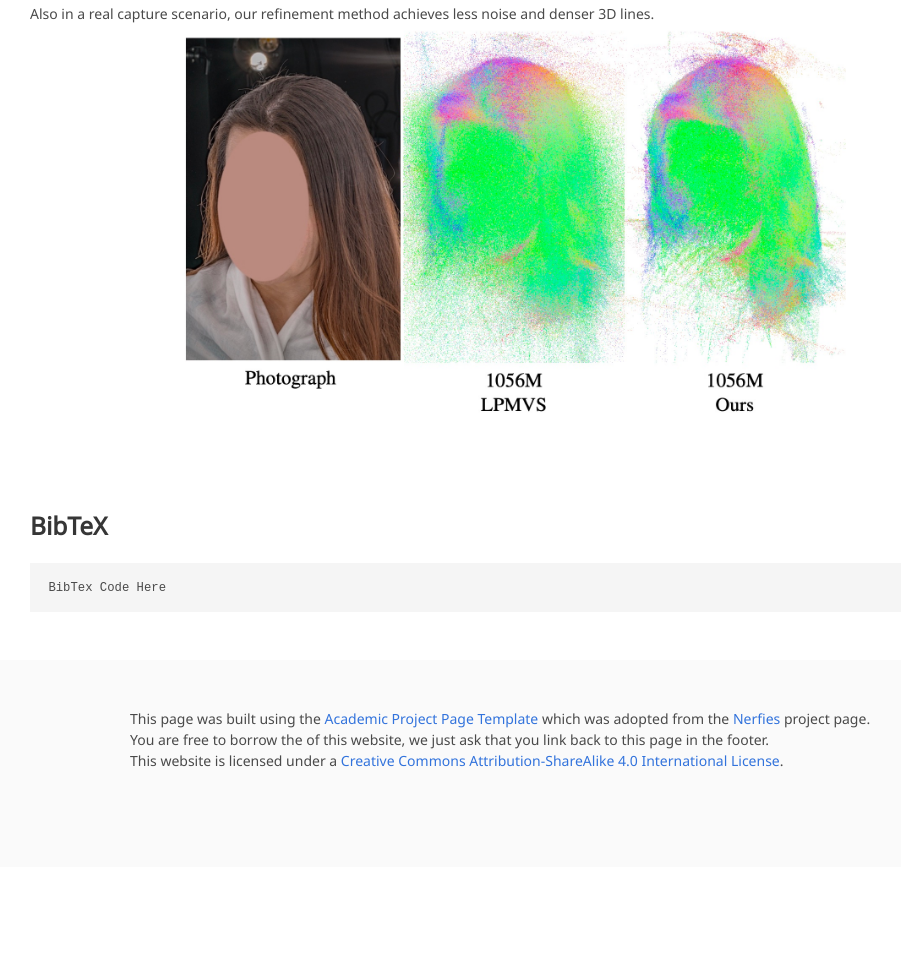
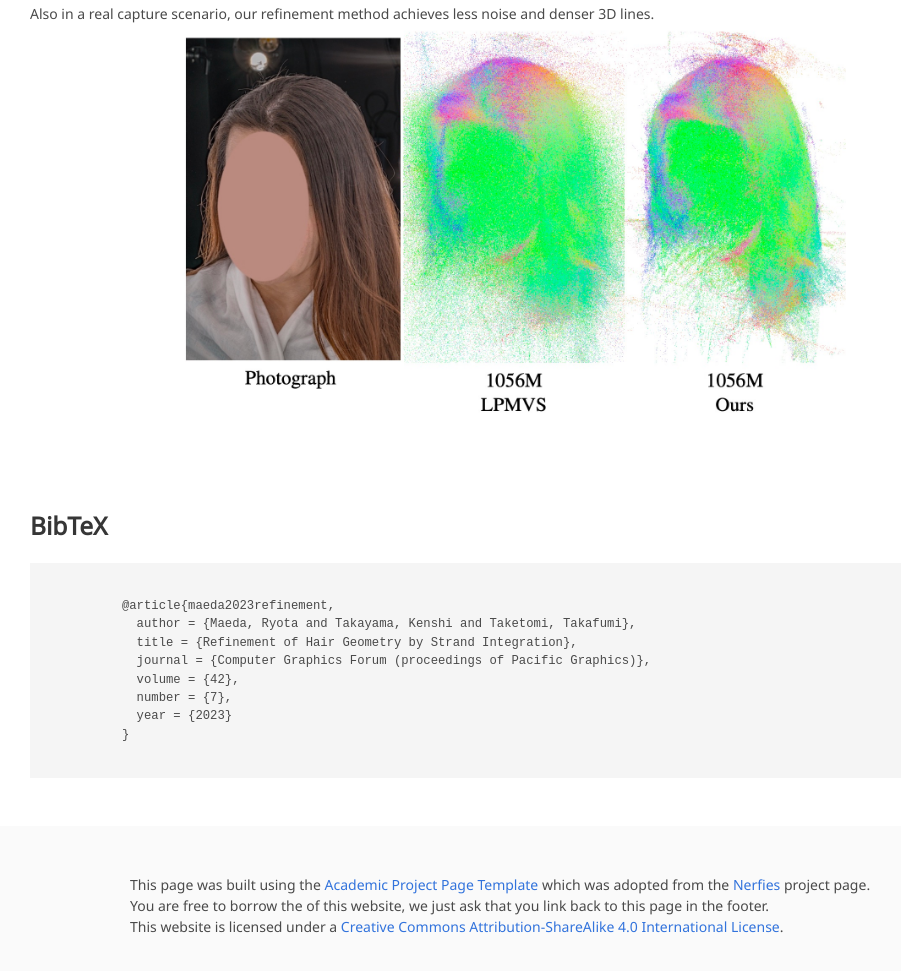
Before and after one commit to elerac/strand_integration_page, a plain HTML site: page index.html in a window 1280 px wide. Shown: the part 3521-4492 px from the top of the page, without its empty margins (130-1031 px from the left). Before the commit the page ends 4388 px from the top, so only its background shows below. Drawn offline with nearby package versions, Linux system fonts and the light colour scheme; some icons are missing; a web font is replaced by a local one.

Commit message:
Update index.html

```diff
--- a/index.html
+++ b/index.html
@@ -249,7 +249,16 @@
   <section class="section" id="BibTeX">
     <div class="container is-max-desktop content">
       <h2 class="title">BibTeX</h2>
-      <pre><code>BibTex Code Here</code></pre>
+        <pre><code>
+          @article{maeda2023refinement,
+            author = {Maeda, Ryota and Takayama, Kenshi and Taketomi, Takafumi},
+            title = {Refinement of Hair Geometry by Strand Integration},
+            journal = {Computer Graphics Forum (proceedings of Pacific Graphics)},
+            volume = {42},
+            number = {7},
+            year = {2023}
+          }</code>
+      </pre>
     </div>
   </section>
   <!--End BibTex citation -->
```
